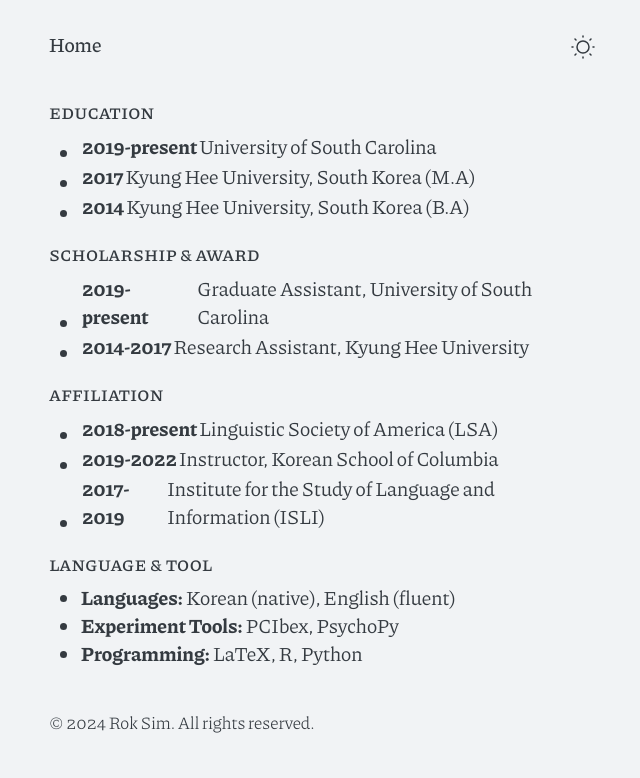
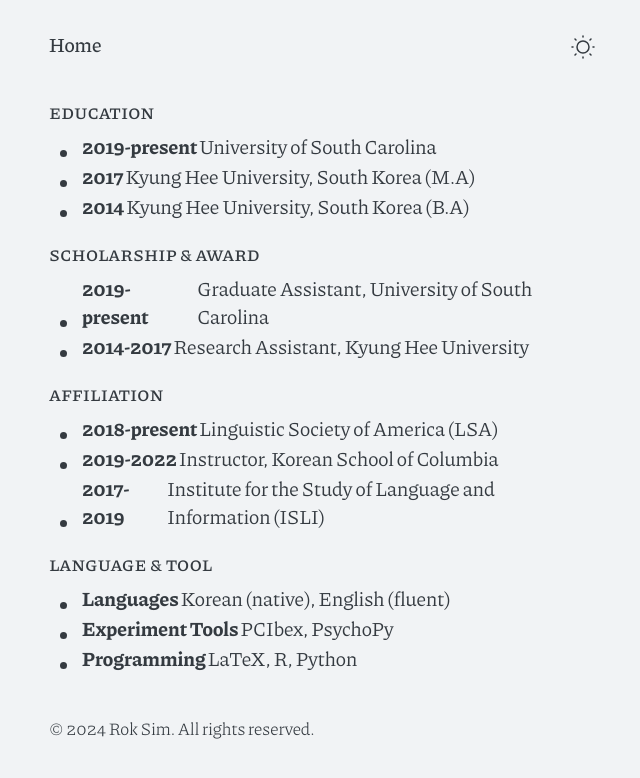
Before and after one commit to rsim89/rsim89.github.io, a Jekyll site: the page built from cv.md, in a window 1280 px wide. Shown: the top 778 px of the page, without its empty margins (318-958 px from the left). Built offline with Jekyll 4.4.1, drawn with Linux system fonts in a browser that asks for light colours.

Commit message:
Update cv.md

```diff
--- a/cv.md
+++ b/cv.md
@@ -20,6 +20,6 @@ title: CV
 
 ### Language & Tool
 
-- **Languages:** Korean (native), English (fluent)
-- **Experiment Tools:** PCIbex, PsychoPy
-- **Programming:** LaTeX, R, Python
+- **Languages** | Korean (native), English (fluent)
+- **Experiment Tools** | PCIbex, PsychoPy
+- **Programming** | LaTeX, R, Python
```
